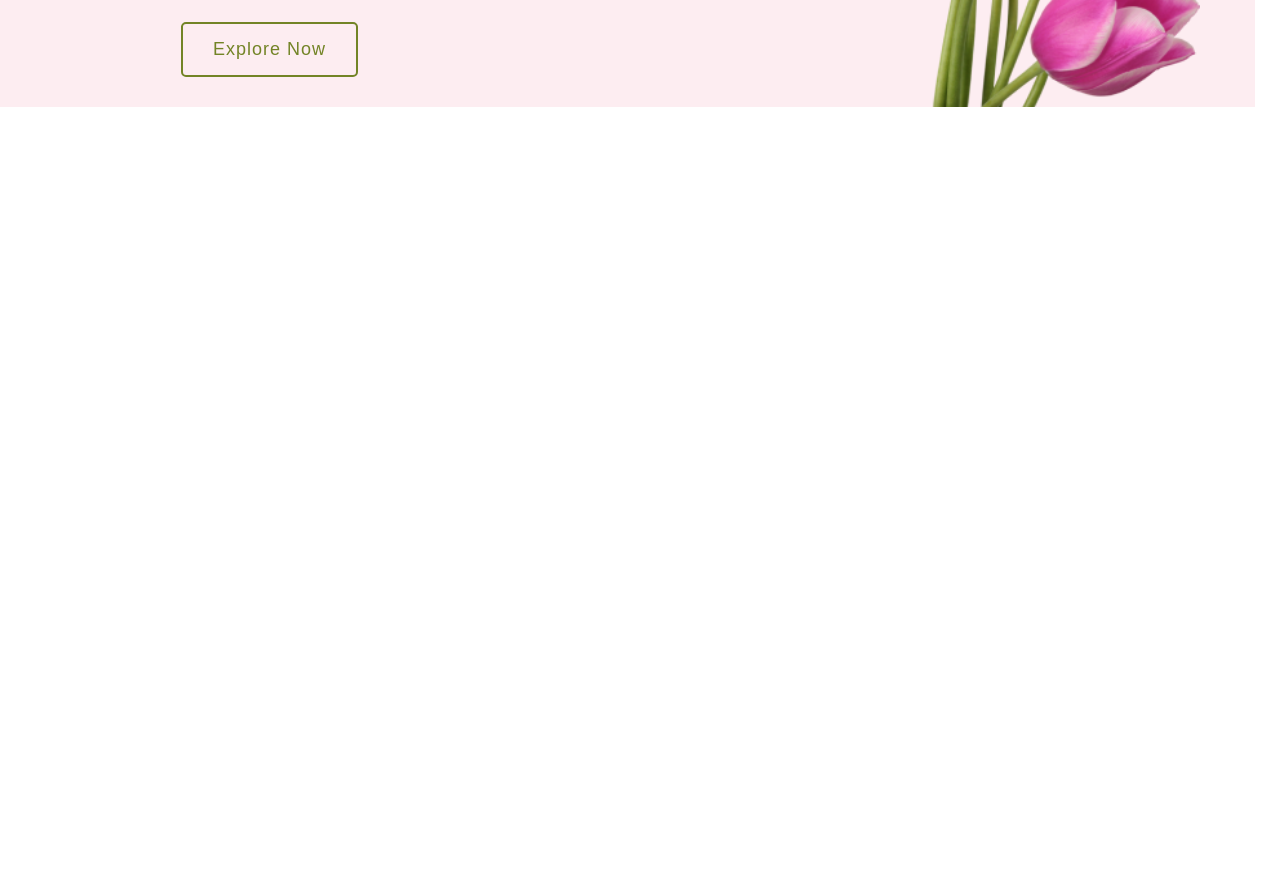
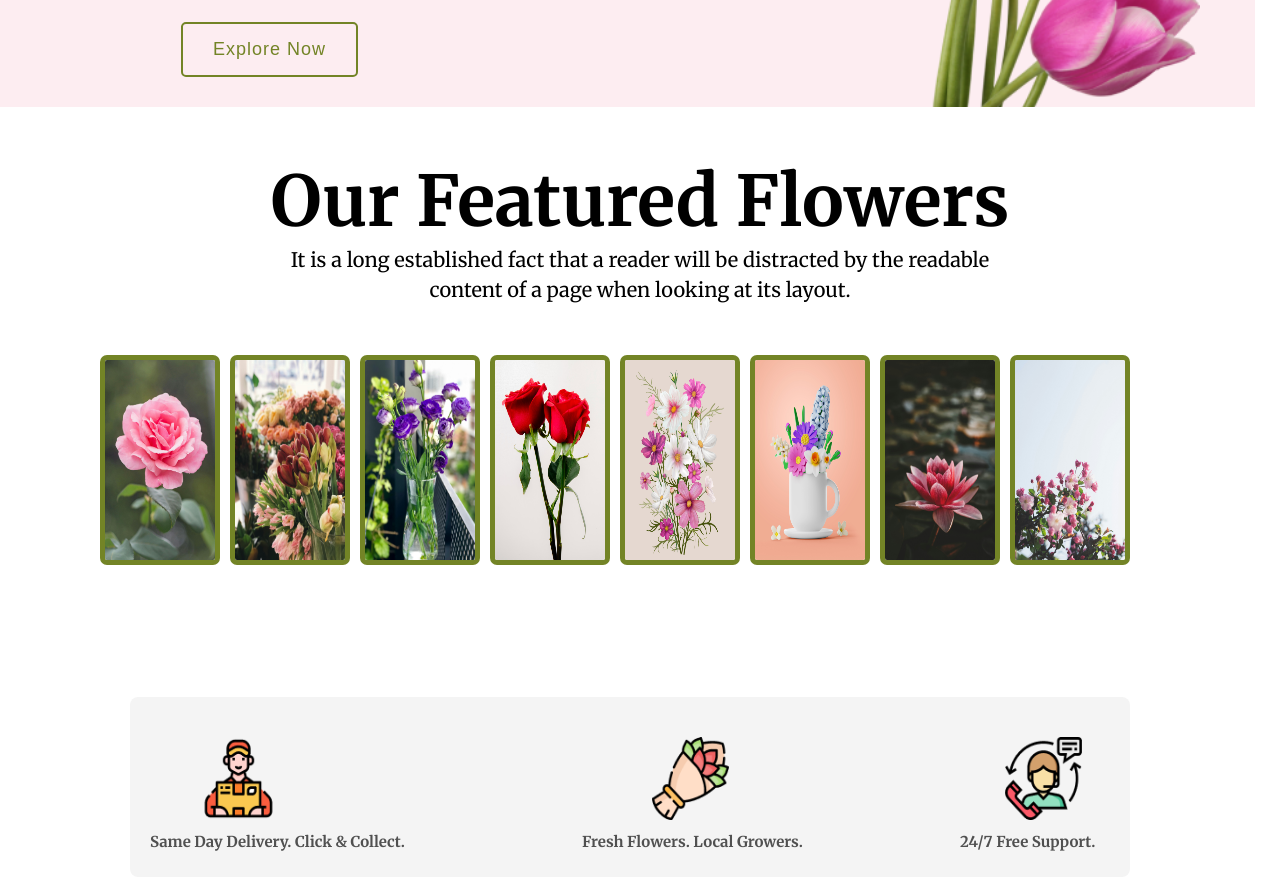
Before and after one commit to Shahil-Dev/1st-Portfolio-with-html-and-css, a plain HTML site: page index.html in a window 1280 px wide. Shown: the part 483-1360 px from the top of the page. Before the commit the page ends 800 px from the top, so only its background shows below. Drawn offline with Linux system fonts and the light colour scheme.

Commit message:
third commit

```diff
--- a/index.html
+++ b/index.html
@@ -20,7 +20,7 @@
             </h1>
             <p id="long">It is a long established fact that a reader will be distracted by the readable content of a page when looking at its layout. The point of using Lorem Ipsum is that it has a more-or-less normal distribution of letters.</p>
 
-            <button id="shop"> Explore Now </button>
+            <button id="shop"> Explore Now  <i class="fa-thin fa-arrow-right"></i> </button>
         </div>
         <div>
             <!--second div-->
@@ -30,7 +30,40 @@
     </div>
   </header>
 
-<main></main>
+<main>
+    <div>
+        <!--1st main div-->
+        <h1 class="our">Our Featured Flowers </h1>
+          <p class="it">It is a long established fact that a reader will be distracted by the readable <br> content of a page when looking at its layout.</p>
+    </div>
+    <div>
+        <!--img div-->
+        <div class="flowerDiv">
+            <img class="rose" src="./Image/pexels-jonaskakaroto-736230.jpg" alt="">
+            <img class="rose" src="./Image/pexels-secret-garden-333350-931166.jpg" alt="">
+            <img class="rose" src="./Image/pexels-mariannaole-757889.jpg" alt="">
+            <img class="rose" src="./Image/Rectangle 6.png" alt="">
+            <img class="rose" src="./Image/Rectangle 4.png" alt="">
+            <img class="rose" src="./Image/Rectangle 5.png" alt="">
+            <img class="rose" src="./Image/zoltan-tasi-yanhwFwyoaU-unsplash.jpg" alt="">
+            <img class="rose" src="./Image/masaaki-komori-NoXUQ54pDac-unsplash.jpg" alt="">
+           </div>
+        </div>
+             <div class="Same">
+              <div  >
+                <img id="group57" src="./Image/Group 57.png" alt="">
+                <p id="text57">Same Day Delivery. Click & Collect.</p>
+              </div>
+              <div>
+                <img id="group58" src="./Image/Group 58.png" alt="">
+                <p id="text58">Fresh Flowers. Local Growers.</p>
+              </div>
+              <div>
+                <img id="group59" src="./Image/Group 59.png" alt="">
+                <p id="text59">24/7 Free Support.</p>
+              </div>
+              </div>
+</main>
 
 <footer></footer>
 </body>
--- a/style.css
+++ b/style.css
@@ -80,3 +80,85 @@ body{
     left: 800px;
     top: 30px;
 }
+
+.our{
+    text-align: center;
+    font-weight:  600;
+    font-size: 70px;
+    margin-top:50px ;
+}
+.it{
+    text-align: center;
+    font-size: 20px;
+    line-height: 30px;
+}
+.flowerDiv{
+    margin-left: 100px;
+    margin-right: 100px;
+    margin-top: 50px;
+    display: flex;
+    gap: 10px;
+}
+.rose{
+    border: 5px solid #738426;
+    width: 110px;
+    height: 200px;
+    border-radius: 7px;
+}
+.Same{
+    position: absolute;
+    width: 1000px;
+    height: 180px;
+    left: 130px;
+    top: 1180px;
+    border-radius: 8px;
+    background: rgba(39, 39, 39, 0.05);
+    display: flex;
+    justify-content: space-between;
+
+}
+#group57{
+    margin-top: 40px;
+    margin-left:70px ;
+    width: 77px;
+    height: 82.5px;
+}
+#text57{
+    color: rgba(39, 39, 39, 0.8);
+    font-size: 15px;
+    font-weight: 600;
+    line-height: 35px;
+    letter-spacing: 0%;
+    text-align: left;
+    margin-left: 20px;
+}
+#group58{
+    margin-top: 40px;
+    width: 77px;
+    height: 82.5px;
+    margin-left:-80px ;
+}
+#text58{
+    color: rgba(39, 39, 39, 0.8);
+    font-size: 15px;
+    font-weight: 600;
+    line-height: 35px;
+    letter-spacing: 0%;
+    text-align: left;
+    margin-left:-150px ;
+}
+#group59{
+    margin-left: -125px ;
+    margin-top: 40px;
+    width: 77px;
+    height: 82.5px;
+}
+#text59{
+    color: rgba(39, 39, 39, 0.8);
+    font-size: 15px;
+    font-weight: 600;
+    line-height: 35px;
+    letter-spacing: 0%;
+    text-align: left;
+    margin-left:-170px ;
+}
```
Also changed, not shown: Image/annie-spratt-38yKQLL11d8-unsplash.jpg (added), Image/annie-spratt-vs6a4EHj_Ro-unsplash.jpg (added), Image/han-chenxu-YdAqiUkUoWA-unsplash.jpg (added), Image/masaaki-komori-NoXUQ54pDac-unsplash.jpg (added), Image/pexels-billelmoula-542517.jpg (added), Image/pexels-jonaskakaroto-736230.jpg (added), Image/pexels-mariannaole-757889.jpg (added), Image/pexels-secret-garden-333350-931166.jpg (added), Image/zoltan-tasi-yanhwFwyoaU-unsplash.jpg (added), 4 other files.
